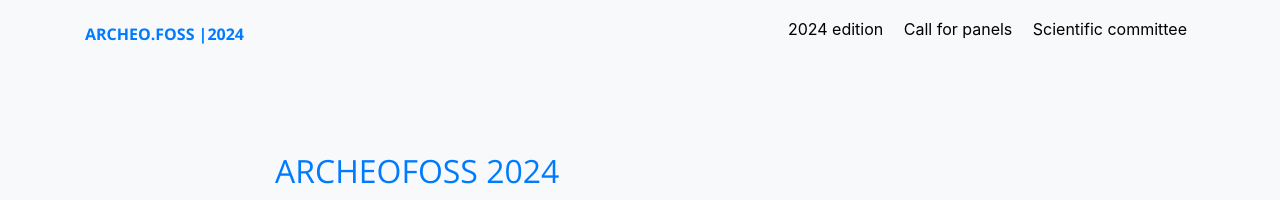
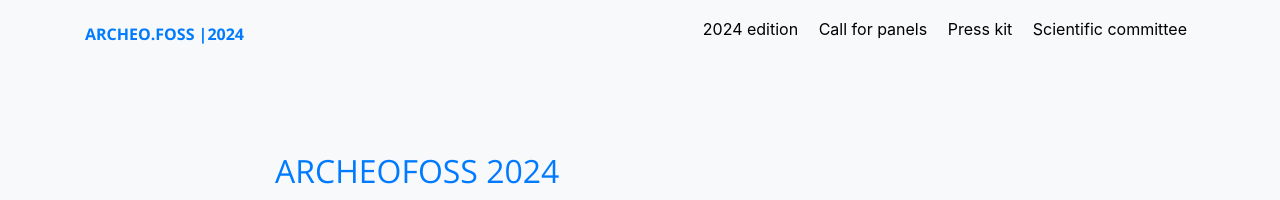
Before and after one commit to archeofoss/archeofoss, a Jekyll site: the page built from 2024/call-for-panels.md, in a window 1280 px wide. Shown: the top 200 px of the page. Built offline with Jekyll 4.4.1, drawn with Linux system fonts in a browser that asks for light colours; nearby versions of some CDN libraries.

Commit message:
Update menu.yaml

```diff
--- a/_data/menu.yaml
+++ b/_data/menu.yaml
@@ -11,6 +11,8 @@
     url: /2024/
   - title: Call for panels
     url: /2024/call-for-panels
+  - title: Press kit
+    url: /2024/press-kit
   - title: Scientific committee
     url: /scientific-committee
 
```
